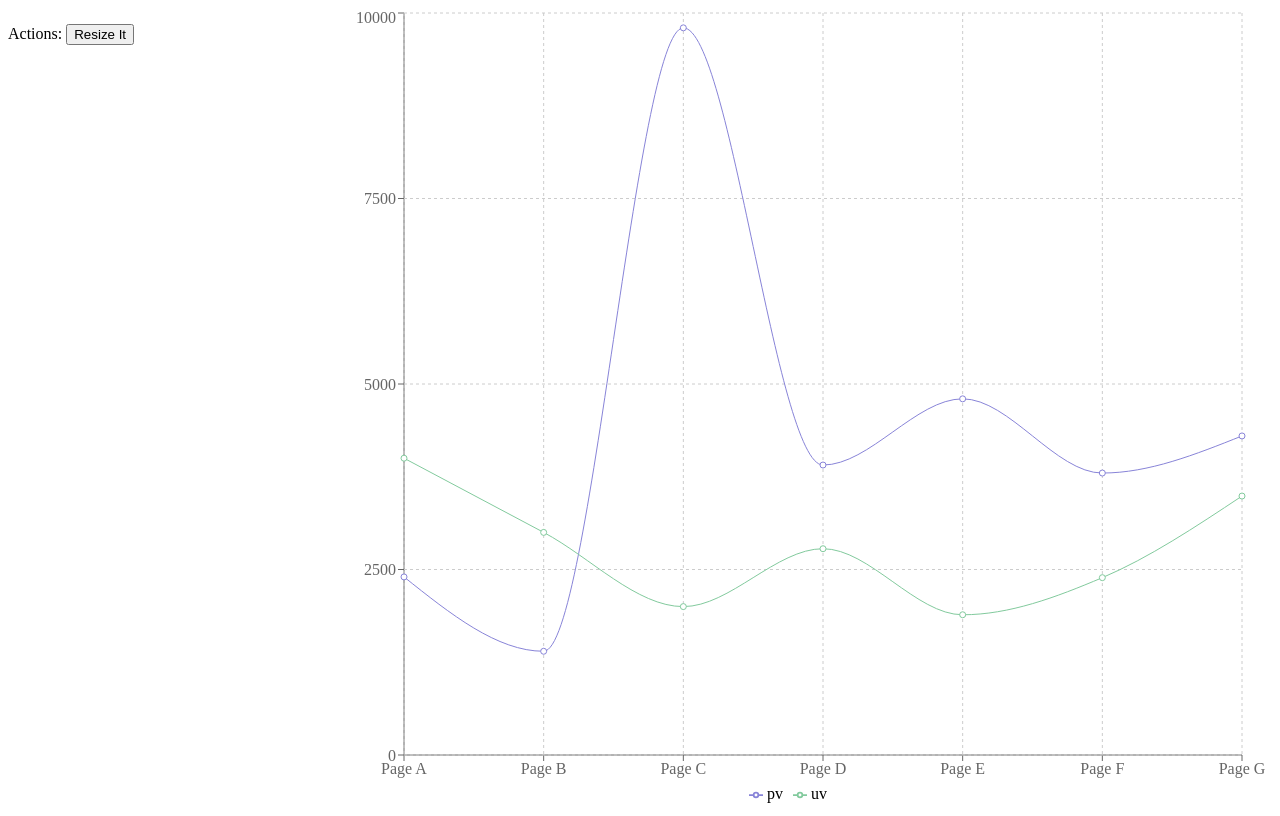
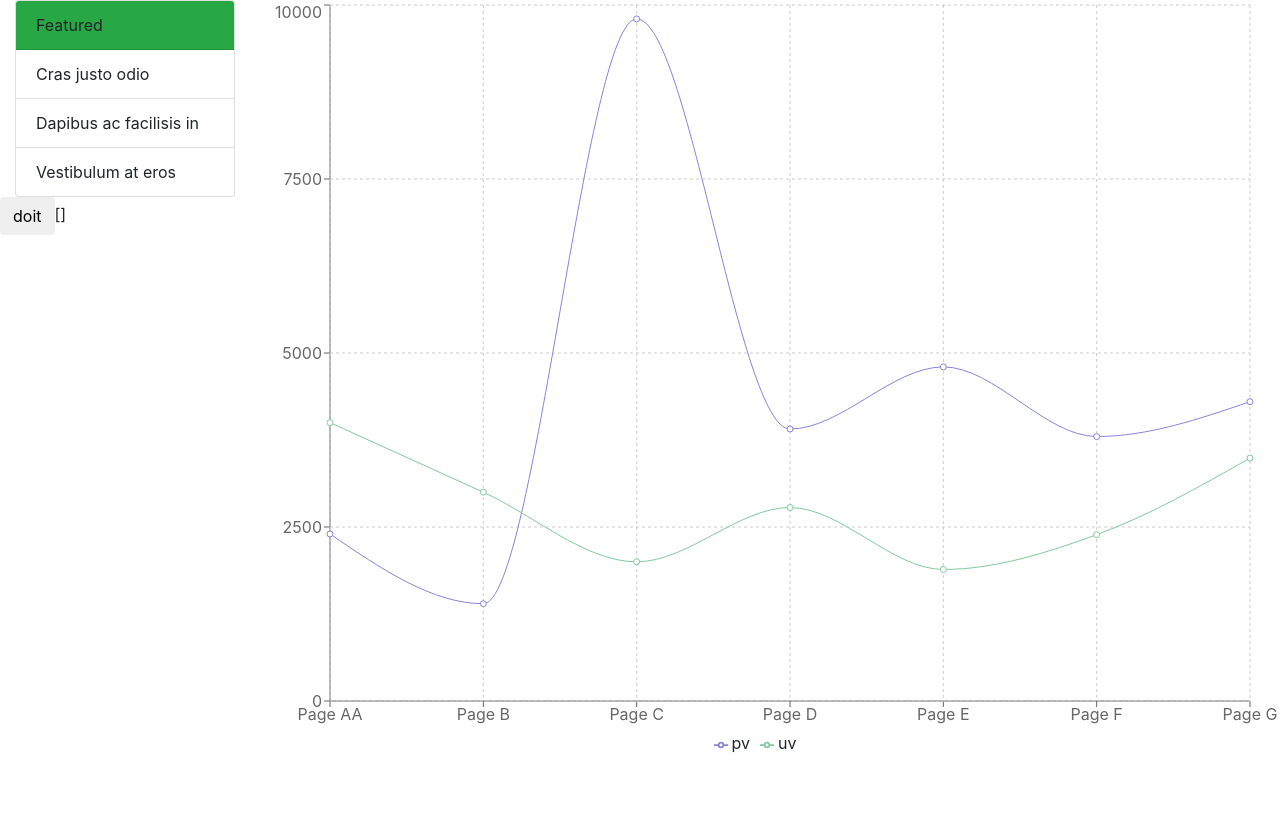
Before and after one commit to moribellamy/runway, a React app: page / in a window 1280 px wide. Built offline with nearby package versions, Linux system fonts and the light colour scheme.

Commit message:
sidebar with dynamic content

```diff
--- a/package.json
+++ b/package.json
@@ -8,6 +8,7 @@
     "react-scripts": "^1.1.0"
   },
   "dependencies": {
+    "bootstrap": "^4.0.0",
     "prop-types": "^15.6.0",
     "react": "^16.2.0",
     "react-dom": "^16.2.0",
--- a/src/actions/index.js
+++ b/src/actions/index.js
@@ -3,3 +3,14 @@ export const resizeRunwayChart = (width, height) => ({
   width,
   height
 });
+
+export const setRunwayChartData = data => ({
+  type: 'SET_RUNWAY_CHART_DATA',
+  data
+});
+
+export const addLiquidAsset = (name, amount) => ({
+  type: 'ADD_LIQUID_ASSET',
+  name,
+  amount
+});
--- a/src/components/App.css
+++ b/src/components/App.css
@@ -1,27 +1,10 @@
 .app {
+  height: 95vh;
+  display: flex;
+}
+
+#sidebar {
+  min-width: 250px;
+  max-width: 250px;
   height: 100vh;
 }
-
-.column {
-  float: left;
-  height: 100%;
-}
-
-.left {
-  width: 25%;
-}
-
-.right {
-  width: 75%;
-}
-
-.row {
-  height: 100%;
-}
-
-/* Clear floats after the columns */
-.row:after {
-  content: '';
-  display: table;
-  clear: both;
-}
--- a/src/components/App.js
+++ b/src/components/App.js
@@ -1,19 +1,18 @@
 import React from 'react';
-import Footer from './Footer';
-import RunwayChart from '../containers/RunwayChart';
-import { ResponsiveContainer } from 'recharts';
+import RunwayChartContainer from '../containers/RunwayChartContainer';
 import './App.css';
+import SidebarContainer from "../containers/SidebarContainer";
+
+const sidebarStyles = {
+  sidebar: {
+    width: '15%'
+  }
+};
 
 const App = () => (
   <div className="app">
-    <div className="row">
-      <div className="column left">
-        <Footer />
-      </div>
-      <div className="column right">
-        <RunwayChart />
-      </div>
-    </div>
+    <SidebarContainer/>
+    <RunwayChartContainer />
   </div>
 );
 
--- a/src/components/Footer.js
+++ /dev/null
@@ -1,10 +0,0 @@
-import React from 'react';
-import EventButton from '../containers/EventButton';
-
-const Footer = () => (
-  <p>
-    Actions: {'   '} <EventButton eventType="RESIZE_RUNWAY_CHART" label="Resize It" />
-  </p>
-);
-
-export default Footer;
--- /dev/null
+++ b/src/components/RunwayChart.js
@@ -0,0 +1,29 @@
+import React from 'react';
+import {
+  LineChart,
+  XAxis,
+  YAxis,
+  CartesianGrid,
+  Line,
+  Tooltip,
+  Legend,
+  ResponsiveContainer
+} from 'recharts';
+
+const RunwayChart = ({ data = [] }) => {
+  return (
+    <ResponsiveContainer>
+      <LineChart data={data} margin={{ top: 5, right: 30, left: 20, bottom: 5 }}>
+        <XAxis dataKey="name" />
+        <YAxis />
+        <CartesianGrid strokeDasharray="3 3" />
+        <Tooltip />
+        <Legend />
+        <Line type="monotone" dataKey="pv" stroke="#8884d8" activeDot={{ r: 8 }} />
+        <Line type="monotone" dataKey="uv" stroke="#82ca9d" />
+      </LineChart>
+    </ResponsiveContainer>
+  );
+};
+
+export default RunwayChart;
--- /dev/null
+++ b/src/components/Sidebar.js
@@ -0,0 +1,30 @@
+import React from 'react';
+import PropTypes from 'prop-types';
+
+const Sidebar = ({ assets, addAsset }) => {
+  return (
+    <nav id="sidebar">
+      <div className="container">
+        <div className="card">
+          <div className="card-header bg-success">Featured</div>
+          <ul className="list-group list-group-flush">
+            <li className="list-group-item">Cras justo odio</li>
+            <li className="list-group-item">Dapibus ac facilisis in</li>
+            <li className="list-group-item">Vestibulum at eros</li>
+          </ul>
+        </div>
+      </div>
+      <button className="btn" onClick={addAsset}>
+        doit
+      </button>
+      {JSON.stringify(assets)}
+    </nav>
+  );
+};
+
+Sidebar.propTypes = {
+  assets: PropTypes.array.isRequired,
+  addAsset: PropTypes.func.isRequired
+};
+
+export default Sidebar;
--- a/src/containers/EventButton.js
+++ b/src/containers/EventButton.js
@@ -1,6 +1,8 @@
 import { connect } from 'react-redux';
 import { resizeRunwayChart } from '../actions';
 import Button from '../components/Button';
+
+// I dont use this but good example...
 
 const mapStateToProps = (state, ownProps) => ({
   ...ownProps
--- a/src/containers/RunwayChart.js
+++ /dev/null
@@ -1,51 +0,0 @@
-import React from 'react';
-import { connect } from 'react-redux';
-import {
-  LineChart,
-  XAxis,
-  YAxis,
-  CartesianGrid,
-  Line,
-  Tooltip,
-  Legend,
-  ResponsiveContainer
-} from 'recharts';
-
-let RunwayChart = ({ dispatch, width = 800, height = 300 }) => {
-  const data = [
-    { name: 'Page A', uv: 4000, pv: 2400, amt: 2400 },
-    { name: 'Page B', uv: 3000, pv: 1398, amt: 2210 },
-    { name: 'Page C', uv: 2000, pv: 9800, amt: 2290 },
-    { name: 'Page D', uv: 2780, pv: 3908, amt: 2000 },
-    { name: 'Page E', uv: 1890, pv: 4800, amt: 2181 },
-    { name: 'Page F', uv: 2390, pv: 3800, amt: 2500 },
-    { name: 'Page G', uv: 3490, pv: 4300, amt: 2100 }
-  ];
-  return (
-    <ResponsiveContainer>
-    <LineChart
-      // width={width}
-      // height={height}
-      data={data}
-      margin={{ top: 5, right: 30, left: 20, bottom: 5 }}
-    >
-      <XAxis dataKey="name" />
-      <YAxis />
-      <CartesianGrid strokeDasharray="3 3" />
-      <Tooltip />
-      <Legend />
-      <Line type="monotone" dataKey="pv" stroke="#8884d8" activeDot={{ r: 8 }} />
-      <Line type="monotone" dataKey="uv" stroke="#82ca9d" />
-    </LineChart>
-    </ResponsiveContainer>
-  );
-};
-
-const mapStateToProps = state => ({
-  width: state.layout.runwayChartWidth,
-  height: state.layout.runwayChartHeight
-});
-
-RunwayChart = connect(mapStateToProps, null)(RunwayChart);
-
-export default RunwayChart;
--- /dev/null
+++ b/src/containers/RunwayChartContainer.js
@@ -0,0 +1,11 @@
+import React from 'react';
+import { connect } from 'react-redux';
+import RunwayChart from '../components/RunwayChart';
+
+const mapStateToProps = state => ({
+  data: state.runwaychart.data
+});
+
+let RunwayChartContainer = connect(mapStateToProps, null)(RunwayChart);
+
+export default RunwayChartContainer;
--- /dev/null
+++ b/src/containers/SidebarContainer.js
@@ -0,0 +1,19 @@
+import React from 'react';
+import { connect } from 'react-redux';
+import Sidebar from '../components/Sidebar';
+import {addLiquidAsset} from "../actions";
+
+const mapStateToProps = (state, ownProps) => ({
+  ...ownProps,
+  assets: state.assets
+});
+
+const mapDispatchToProps = (dispatch, ownProps) => ({
+  addAsset: () => {
+    dispatch(addLiquidAsset('foo', 500));
+  }
+});
+
+let SidebarContainer = connect(mapStateToProps, mapDispatchToProps)(Sidebar);
+
+export default SidebarContainer;
--- a/src/index.js
+++ b/src/index.js
@@ -4,6 +4,8 @@ import { createStore } from 'redux';
 import { Provider } from 'react-redux';
 import App from './components/App';
 import reducer from './reducers';
+import 'bootstrap/dist/css/bootstrap.css';
+import {setRunwayChartData} from "./actions";
 
 const store = createStore(
   reducer,
@@ -16,3 +18,15 @@ render(
   </Provider>,
   document.getElementById('root')
 );
+
+const data = [
+  { name: 'Page AA', uv: 4000, pv: 2400, amt: 2400 },
+  { name: 'Page B', uv: 3000, pv: 1398, amt: 2210 },
+  { name: 'Page C', uv: 2000, pv: 9800, amt: 2290 },
+  { name: 'Page D', uv: 2780, pv: 3908, amt: 2000 },
+  { name: 'Page E', uv: 1890, pv: 4800, amt: 2181 },
+  { name: 'Page F', uv: 2390, pv: 3800, amt: 2500 },
+  { name: 'Page G', uv: 3490, pv: 4300, amt: 2100 }
+];
+
+store.dispatch(setRunwayChartData(data));
--- /dev/null
+++ b/src/reducers/assets.js
@@ -0,0 +1,10 @@
+const assets = (state = [], action) => {
+  switch (action.type) {
+    case 'ADD_LIQUID_ASSET':
+      return [ ...state, {name: action.name, amount: action.amount }];
+    default:
+      return state;
+  }
+};
+
+export default assets;
--- a/src/reducers/index.js
+++ b/src/reducers/index.js
@@ -1,8 +1,12 @@
 import { combineReducers } from 'redux';
 import layout from './layout';
+import runwaychart from './runwaychart';
+import assets from './assets'
 
 const reducer = combineReducers({
-  layout
+  layout,
+  runwaychart,
+  assets
 });
 
 export default reducer;
--- /dev/null
+++ b/src/reducers/runwaychart.js
@@ -0,0 +1,10 @@
+const runwaychart = (state = {}, action) => {
+  switch (action.type) {
+    case 'SET_RUNWAY_CHART_DATA':
+      return { ...state, data: action.data};
+    default:
+      return state;
+  }
+};
+
+export default runwaychart;
```
Also changed, not shown: 1 other file.
